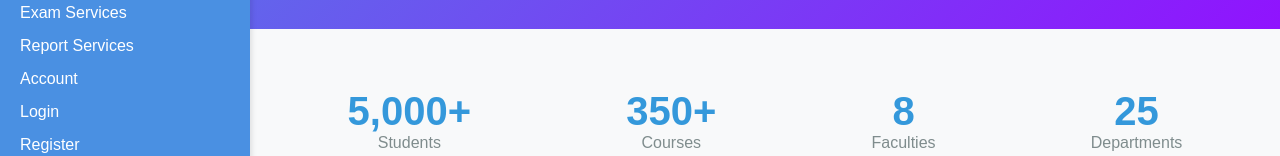
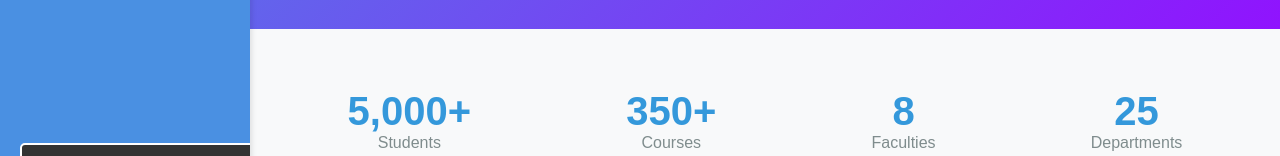
Before and after one commit to musaadamu/E_Learn, a React (Create React App) app: page / in a window 1280 px wide. Shown: the part 622-778 px from the top of the page. Built offline with nearby package versions, Linux system fonts and the light colour scheme.

Commit message:
corrections

```diff
--- a/src/components/Common/Sidebar.jsx
+++ b/src/components/Common/Sidebar.jsx
@@ -18,16 +18,16 @@ const Sidebar = () => {
         </div>
       </div>
 
-      {/* Navigation Menu/Links Block */}
+      Navigation Menu/Links Block */}
       <nav className="sidebar-nav">
         <ul>
-          {/* Common Pages */}
+          {/* Common Pages
           <li><Link to="/">Home</Link></li>
           <li><Link to="/about">About</Link></li>
           <li><Link to="/contact">Contact</Link></li>
           <li><Link to="/faq">FAQ</Link></li>
-
-          {/* Role-based Pages */}
+           */}
+          {/* Role-based Pages
           {userRole === "Admin" && (
             <>
               <li><Link to="/admin/dashboard">Dashboard</Link></li>
@@ -68,7 +68,7 @@ const Sidebar = () => {
           <li><Link to="/services/report">Report Services</Link></li>
 
           {/* Auth */}
-          <li className="sidebar-section-title">Account</li>
+          {/* <li className="sidebar-section-title">Account</li> */}
           <li><Link to="/auth/login">Login</Link></li>
           <li><Link to="/auth/register">Register</Link></li>
         </ul>
```
